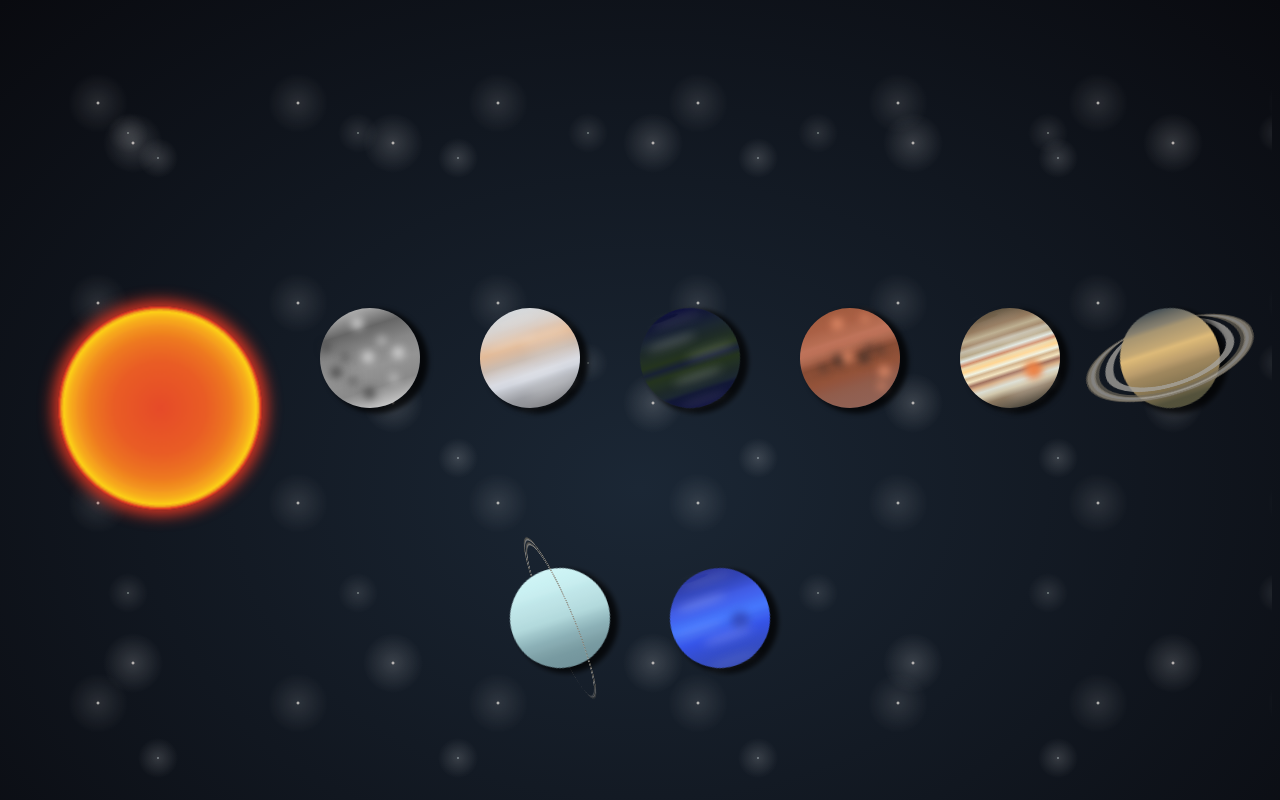
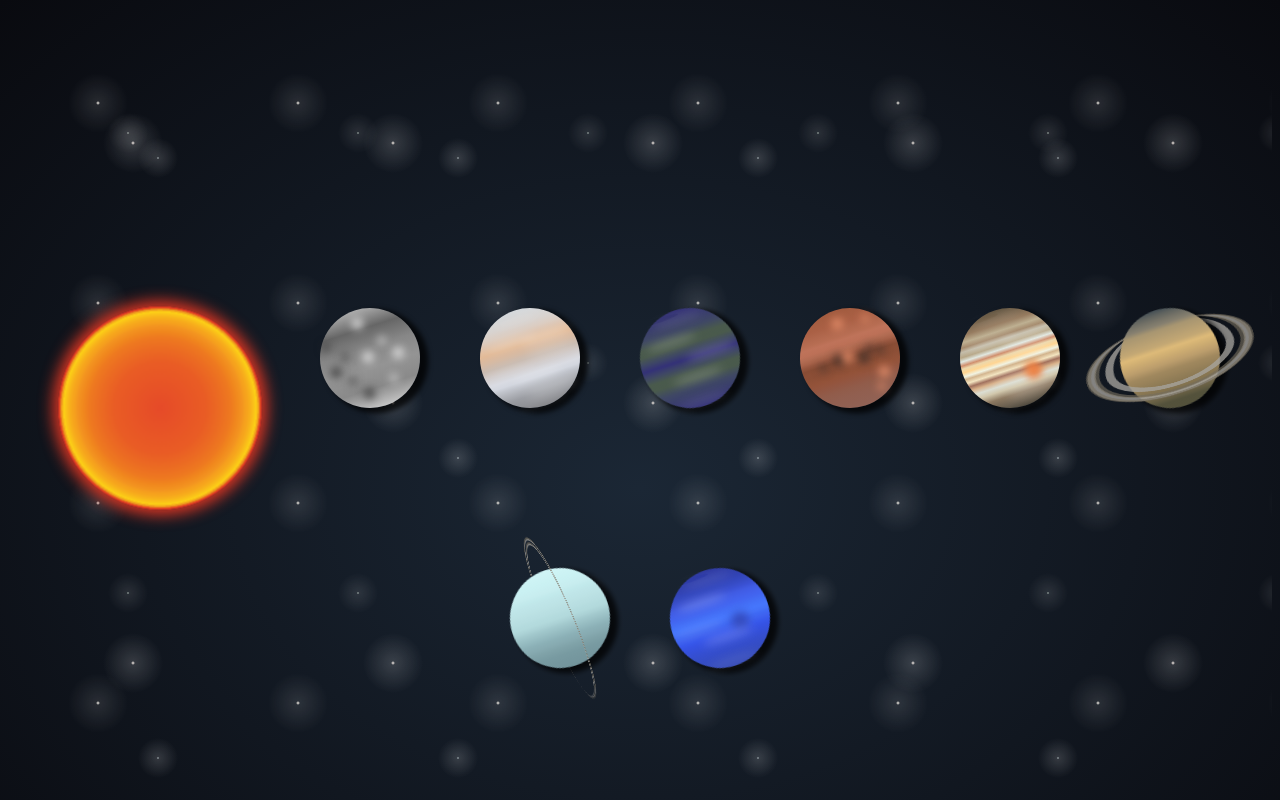
Before and after one commit to TeamPlanetQuack/planetCSSExperiments, a plain HTML site: page index.html in a window 1280 px wide. Shown: the top 800 px of the page. Drawn offline with Linux system fonts and the light colour scheme.

Commit message:
adjusted eath's colors

```diff
--- a/index.css
+++ b/index.css
@@ -183,7 +183,7 @@ transform: rotateZ(-18deg);
 /* Earth */
 
 .earthImg {
-    background: linear-gradient(
+    /* background: linear-gradient(
         180deg,
         hsl(237 66% 14%) 0%,
         hsl(230 50% 14%) 10%,
@@ -200,7 +200,21 @@ transform: rotateZ(-18deg);
         hsl(221 38% 15%) 83%,
         hsl(230 50% 14%) 85%,
         hsl(237 66% 14%) 100%
-      );
+      ); */
+      background-image: linear-gradient(
+  180deg,
+  hsl(242deg 42% 33%) 0%,
+  hsl(226deg 23% 32%) 20%,
+  hsl(130deg 10% 32%) 29%,
+  hsl(130deg 10% 32%) 36%,
+  hsl(226deg 23% 32%) 43%,
+  hsl(242deg 42% 33%) 50%,
+  hsl(226deg 23% 32%) 57%,
+  hsl(130deg 10% 32%) 64%,
+  hsl(130deg 10% 32%) 71%,
+  hsl(226deg 23% 32%) 80%,
+  hsl(242deg 42% 33%) 100%
+);
       transform: rotateZ(-18deg);
 }
 
```
